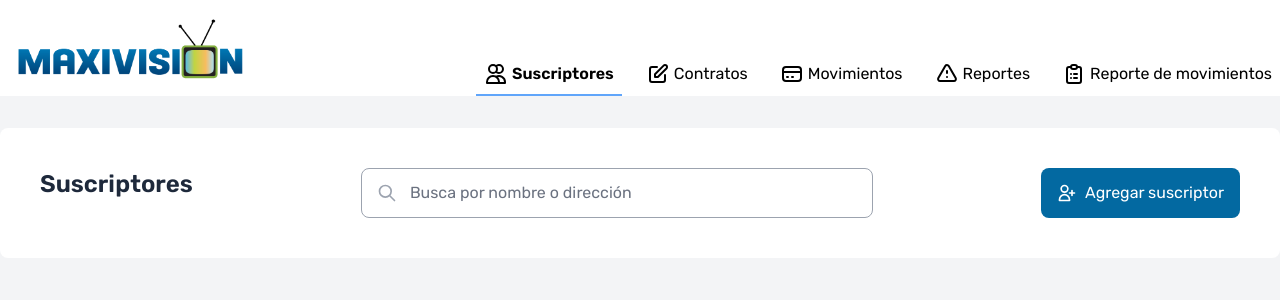
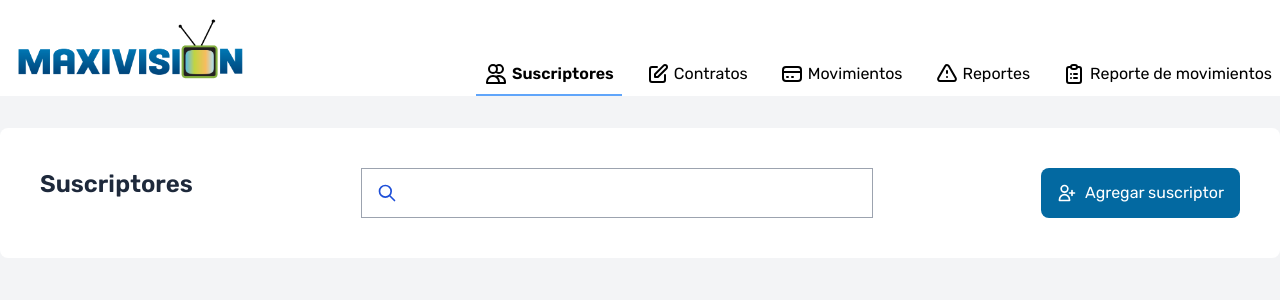
Before and after one commit to ismaelamezcua/maxivision-app, a Next.js app: page / in a window 1280 px wide. Shown: the top 300 px of the page. Built offline with nearby package versions, Linux system fonts and the light colour scheme.

Commit message:
feat: refactor SearchInput component to allow placeholder prop

```diff
--- a/components/SearchInput.tsx
+++ b/components/SearchInput.tsx
@@ -5,10 +5,19 @@ interface SearchInputProps {
   handleSubmit: (e: FormEvent) => void;
   handleReset: (e: FormEvent) => void;
   searchTerm: string;
+  placeholder: string;
   handleChange: (e: ChangeEvent<HTMLInputElement>) => void;
 }
 
-const SearchInput: FC<SearchInputProps> = ({ searchTerm, handleSubmit, handleReset, handleChange }): ReactElement => {
+const SearchInput: FC<SearchInputProps> = (props): ReactElement => {
+  const {
+    searchTerm,
+    placeholder,
+    handleSubmit,
+    handleReset,
+    handleChange,
+  } = props;
+
   return (
     <form
       className="w-full relative"
@@ -16,22 +25,22 @@ const SearchInput: FC<SearchInputProps> = ({ searchTerm, handleSubmit, handleRes
     >
       <span className="absolute inset-y-0 left-0 flex items-center pl-4 cursor-pointer">
         <SearchIcon
-          className={`${searchTerm ? 'text-gray-800' : 'text-gray-400'} w-5 h-5`}
+          className={`${searchTerm ? 'text-blue-600' : 'text-blue-700'} w-5 h-5`}
           onClick={handleSubmit}
         />
       </span>
 
-      <span className="absolute inset-y-0 right-0 flex items-center pr-4 cursor-pointer">
+      <span className="absolute inset-y-0 right-0 flex items-center pr-4 cursor-pointer ">
         {searchTerm
-          ? <XIcon className="w-5 h-5" onClick={handleReset} />
+          ? <XIcon className="w-5 h-5 hover:bg-gray-50" onClick={handleReset} />
           : <></>
         }
       </span>
 
       <input
         type="text"
-        className="w-full rounded-lg border-gray-400 focus:border-blue-900 hover:bg-gray-50 px-12 py-3"
-        placeholder="Busca por nombre o direcci&oacute;n"
+        className="w-full border-gray-400 focus:border-blue-700 px-12 py-3"
+        placeholder={placeholder}
         value={searchTerm}
         onChange={handleChange}
       />
```
